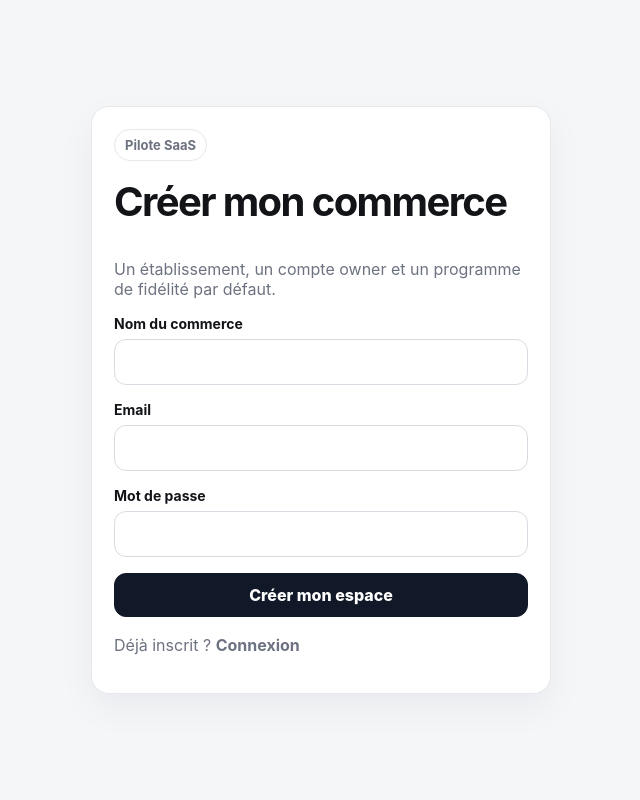
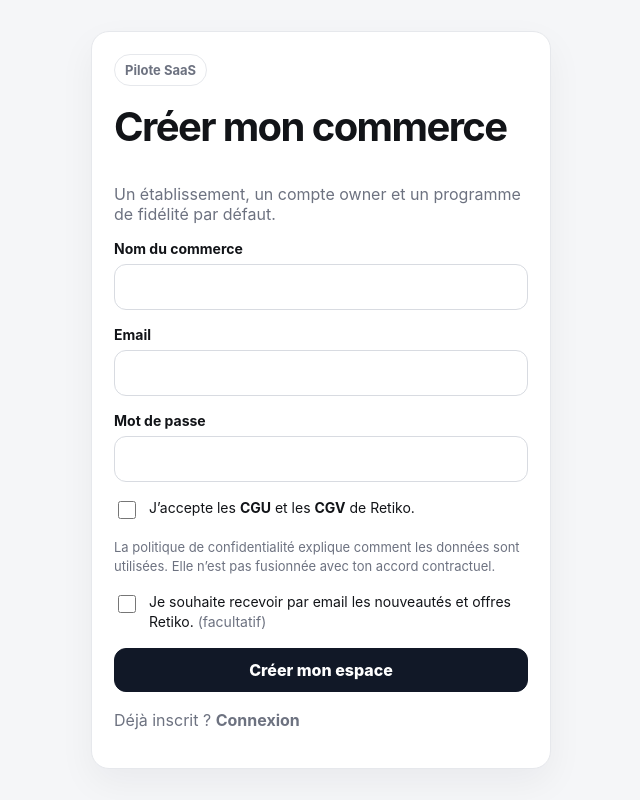
Before and after one commit to yassineimpe-bit/Fidgo, a Next.js app: page /signup in a window 1280 px wide. Shown: the whole page, without its empty margins (319-959 px from the left). Built offline with nearby package versions, Linux system fonts and the light colour scheme.

Commit message:
feat(legal): require versioned terms at merchant signup

```diff
--- a/components/auth-form.tsx
+++ b/components/auth-form.tsx
@@ -1,11 +1,14 @@
 "use client";
 import { FormEvent, useState } from "react";
+import Link from "next/link";
 import { useRouter } from "next/navigation";
+import { LEGAL_VERSION } from "@/lib/legal";
 
 const ERROR_MESSAGES: Record<string, string> = {
   EMAIL_EXISTS: "Un compte existe déjà avec cet email.",
   INVALID_INPUT: "Merci de vérifier les champs du formulaire.",
   INVALID_CREDENTIALS: "Email ou mot de passe incorrect.",
+  LEGAL_ACCEPTANCE_REQUIRED: "Tu dois accepter les CGU et les CGV en vigueur pour créer le compte.",
   TOO_MANY_ATTEMPTS: "Trop de tentatives. Réessaie dans quelques minutes.",
   INVALID_ORIGIN: "Requête refusée. Recharge la page puis réessaie.",
   SERVICE_UNAVAILABLE: "Le service de connexion n’est pas encore disponible. Réessaie un peu plus tard.",
@@ -22,33 +25,111 @@ export function AuthForm({ mode }: { mode: "login" | "signup" }) {
   const router = useRouter();
   const [error, setError] = useState("");
   const [loading, setLoading] = useState(false);
+
   async function submit(e: FormEvent<HTMLFormElement>) {
     e.preventDefault();
-    setLoading(true); setError("");
+    setLoading(true);
+    setError("");
     const form = new FormData(e.currentTarget);
     const payload = mode === "signup"
-      ? { restaurantName: form.get("restaurantName"), email: form.get("email"), password: form.get("password") }
+      ? {
+          restaurantName: form.get("restaurantName"),
+          email: form.get("email"),
+          password: form.get("password"),
+          legalAccepted: form.get("legalAccepted") === "on",
+          legalVersion: LEGAL_VERSION,
+          marketingOptIn: form.get("marketingOptIn") === "on",
+        }
       : { email: form.get("email"), password: form.get("password") };
+
     try {
-      const res = await fetch(mode === "signup" ? "/api/auth/signup" : "/api/auth/login", { method:"POST", headers:{"content-type":"application/json"}, body:JSON.stringify(payload) });
+      const res = await fetch(mode === "signup" ? "/api/auth/signup" : "/api/auth/login", {
+        method: "POST",
+        headers: { "content-type": "application/json" },
+        body: JSON.stringify(payload),
+      });
       const data = await res.json().catch(() => ({}));
-      if (!res.ok) { setError(describeError(data.error)); return; }
-      router.replace("/dashboard"); router.refresh();
+      if (!res.ok) {
+        setError(describeError(data.error));
+        return;
+      }
+      router.replace("/dashboard");
+      router.refresh();
     } catch {
-      // Une perte réseau pendant l'envoi ne doit jamais laisser le bouton
-      // bloqué sur "Chargement…" sans explication.
       setError("Connexion impossible. Vérifie le réseau puis réessaie.");
     } finally {
       setLoading(false);
     }
   }
+
   return (
     <form className="form" onSubmit={submit}>
-      {mode === "signup" && <div className="field"><label htmlFor="restaurantName">Nom du commerce</label><input className="input" id="restaurantName" name="restaurantName" required maxLength={120} /></div>}
-      <div className="field"><label htmlFor={`${mode}-email`}>Email</label><input className="input" id={`${mode}-email`} name="email" type="email" required autoComplete="email" /></div>
-      <div className="field"><label htmlFor={`${mode}-password`}>Mot de passe</label><input className="input" id={`${mode}-password`} name="password" type="password" minLength={8} required autoComplete={mode === "signup" ? "new-password" : "current-password"} /></div>
+      {mode === "signup" && (
+        <div className="field">
+          <label htmlFor="restaurantName">Nom du commerce</label>
+          <input className="input" id="restaurantName" name="restaurantName" required maxLength={120} />
+        </div>
+      )}
+
+      <div className="field">
+        <label htmlFor={`${mode}-email`}>Email</label>
+        <input className="input" id={`${mode}-email`} name="email" type="email" required autoComplete="email" />
+      </div>
+
+      <div className="field">
+        <label htmlFor={`${mode}-password`}>Mot de passe</label>
+        <input
+          className="input"
+          id={`${mode}-password`}
+          name="password"
+          type="password"
+          minLength={8}
+          required
+          autoComplete={mode === "signup" ? "new-password" : "current-password"}
+        />
+      </div>
+
+      {mode === "signup" && (
+        <>
+          <label style={{ display: "flex", gap: 10, alignItems: "flex-start", fontSize: 14, lineHeight: 1.45 }}>
+            <input
+              name="legalAccepted"
+              type="checkbox"
+              required
+              style={{ marginTop: 3, width: 18, height: 18, flex: "0 0 auto" }}
+            />
+            <span>
+              J’accepte les{" "}
+              <Link href="/legal/cgu" target="_blank" rel="noreferrer"><strong>CGU</strong></Link>
+              {" "}et les{" "}
+              <Link href="/legal/cgv" target="_blank" rel="noreferrer"><strong>CGV</strong></Link>
+              {" "}de Retiko.
+            </span>
+          </label>
+
+          <p className="muted" style={{ margin: 0, fontSize: 13, lineHeight: 1.45 }}>
+            La{" "}
+            <Link href="/legal/confidentialite" target="_blank" rel="noreferrer">
+              politique de confidentialité
+            </Link>
+            {" "}explique comment les données sont utilisées. Elle n’est pas fusionnée avec ton accord contractuel.
+          </p>
+
+          <label style={{ display: "flex", gap: 10, alignItems: "flex-start", fontSize: 14, lineHeight: 1.45 }}>
+            <input
+              name="marketingOptIn"
+              type="checkbox"
+              style={{ marginTop: 3, width: 18, height: 18, flex: "0 0 auto" }}
+            />
+            <span>Je souhaite recevoir par email les nouveautés et offres Retiko. <span className="muted">(facultatif)</span></span>
+          </label>
+        </>
+      )}
+
       {error && <div className="notice error" role="alert">{error}</div>}
-      <button className="btn btn-primary" disabled={loading}>{loading ? "Chargement…" : mode === "signup" ? "Créer mon espace" : "Se connecter"}</button>
+      <button className="btn btn-primary" disabled={loading}>
+        {loading ? "Chargement…" : mode === "signup" ? "Créer mon espace" : "Se connecter"}
+      </button>
     </form>
   );
 }
```
